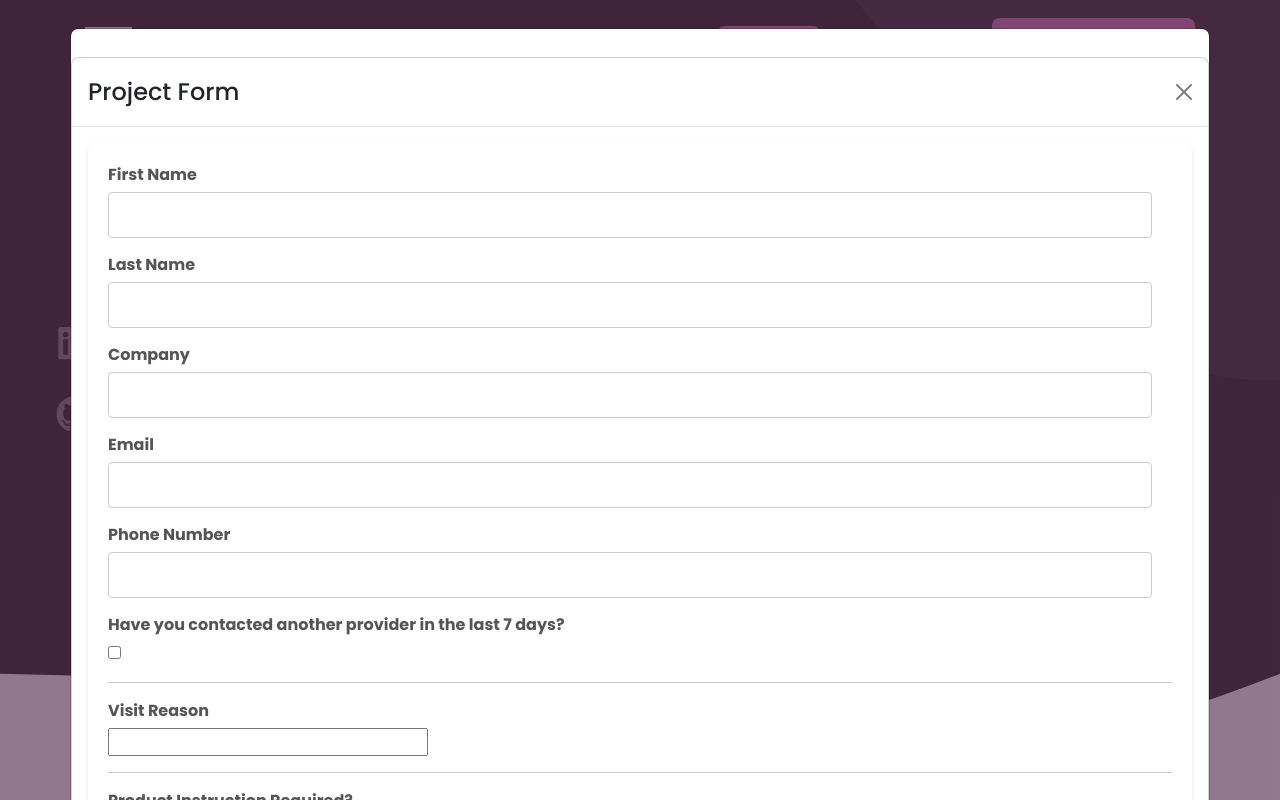
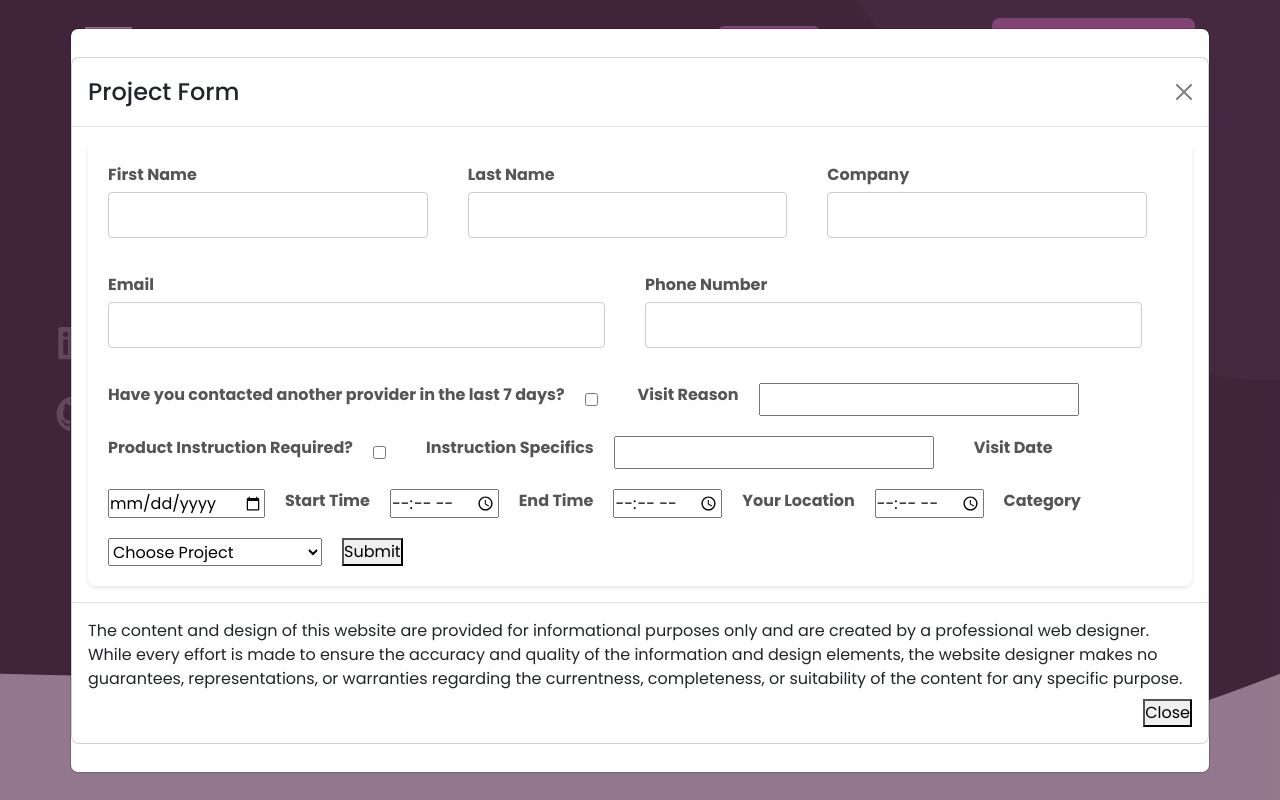
Before and after one commit to tektechnologies/craigbarkley, a React (Create React App) app: page / in a window 1280 px wide. Both pictures are taken after a click on the element "New Project Request". Shown: the top 800 px of the page. Built offline with nearby package versions, Linux system fonts and the light colour scheme.

Commit message:
add flex columns for row renders

```diff
--- a/src/App.css
+++ b/src/App.css
@@ -7,9 +7,15 @@
   border-radius: 8px;
   box-shadow: 0 2px 4px rgba(0, 0, 0, 0.1);
   width: 100%;
+  display: flex;
+  justify-content: space-between;
+  /* align-items: center; */
+  order: 2;
+  flex-direction: column;
 }
 
 label {
+
   display: block;
   margin-bottom: 5px;
   font-weight: bold;
@@ -28,3 +34,20 @@ textarea {
     font-size: 16px;
     color: #333333;
 }
+
+form {
+  display: flex;
+  flex-wrap: wrap;
+  gap: 20px; /* Gap between items */
+}
+
+
+.label-input-group {
+  display: flex;
+  flex-direction: column;
+  flex-basis: calc(50% - 15px); /* Two items per row, accounting for gap */
+}
+
+.label-input-group.three-col {
+  flex-basis: calc(33.333% - 15px); /* Three items per row, accounting for gap */
+}
--- a/src/components/SelectedProjectForm/SelectedProjectForm.js
+++ b/src/components/SelectedProjectForm/SelectedProjectForm.js
@@ -46,25 +46,41 @@ const SelectedProjectForm = (props) => {
         <Modal.Body>
           <div className="form-container">
             <form onSubmit={handleSubmit(onSubmit)}>
+
+              <div class="label-input-group three-col">
                 <label htmlFor="firstName">First Name</label>
                 <input type="text" id="firstName" {...register("firstName")} />
-
+              </div>
+              <div class="label-input-group three-col">
                 <label htmlFor="lastName">Last Name</label>
                 <input type="text" id="lastName" {...register("lastName")} />
+              </div>
+              <div class="label-input-group three-col">
+              <label htmlFor="companyName">Company</label>
+              <input
+                type="text"
+                id="companyName"
+                {...register("companyName")}
+              />
+              </div>
 
-            <label htmlFor="companyName">Company</label>
-            <input type="text" id="companyName" {...register("companyName")} />
 
+              <div class="label-input-group">
                 <label htmlFor="emailAddress">Email</label>
                 <input
                   type="text"
                   id="emailAddress"
                   {...register("emailAddress")}
                 />
-
+              </div>
+              <div class="label-input-group">
                 <label htmlFor="phoneNumber">Phone Number</label>
-            <input type="text" id="phoneNumber" {...register("phoneNumber")} />
-
+                <input
+                  type="text"
+                  id="phoneNumber"
+                  {...register("phoneNumber")}
+                />
+              </div>
               <label htmlFor="visitCompetion">
                 Have you contacted another provider in the last 7 days?
               </label>
```
Lines whose indentation alone changed are shown as unchanged.
